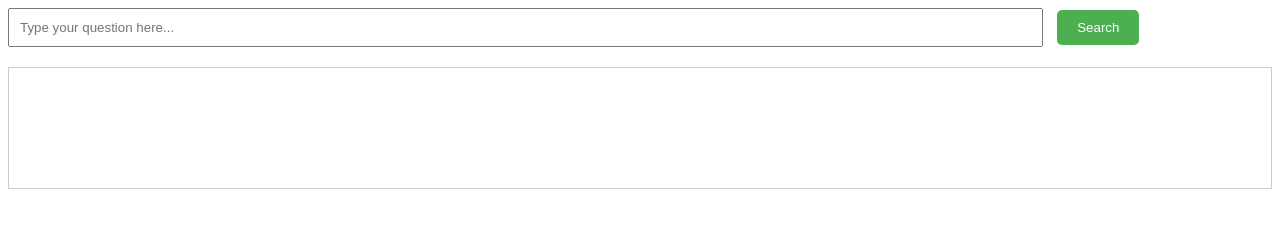
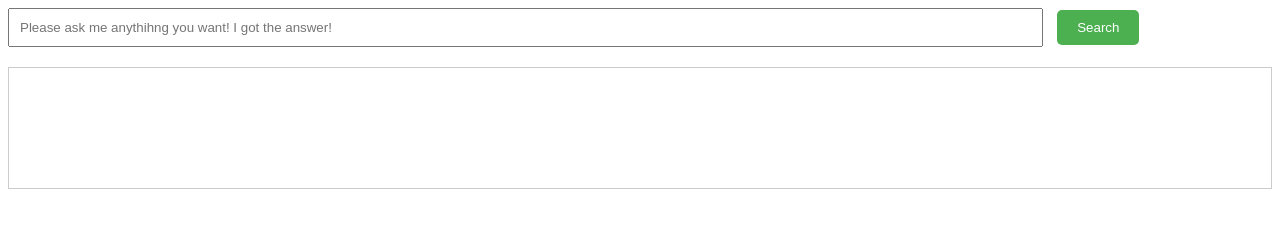
Before and after one commit to Le0wang06/Personal-Search-Bar-AI-, a plain HTML site: page index.html in a window 1280 px wide. Drawn offline with Linux system fonts and the light colour scheme.

Commit message:
Update index.html

```diff
--- a/index.html
+++ b/index.html
@@ -6,6 +6,7 @@
     <meta name="viewport" content="width=device-width, initial-scale=1.0">
     <title>AI Question Answer</title>
     <style>
+
         .loading {
             display: inline-block;
             width: 20px;
@@ -14,6 +15,7 @@
             border-radius: 50%;
             border-top-color: #000;
             animation: spin 1s ease-in-out infinite;
+
         }
 
         @keyframes spin {
@@ -35,9 +37,11 @@
             cursor: pointer;
         }
 
+
         #searchButton:hover {
             background-color: #45a049;
         }
+
 
         #responseArea {
             margin-top: 20px;
@@ -45,11 +49,16 @@
             border: 1px solid #ccc;
             min-height: 100px;
         }
+
     </style>
+
 </head>
 <body>
-    <input type="text" id="searchInput" placeholder="Type your question here...">
+
+    <input type="text" id="searchInput" placeholder="Please ask me anythihng you want! I got the answer!">
+
     <button id="searchButton">Search</button>
+
     <div id="responseArea"></div>
 
     <script>
```
